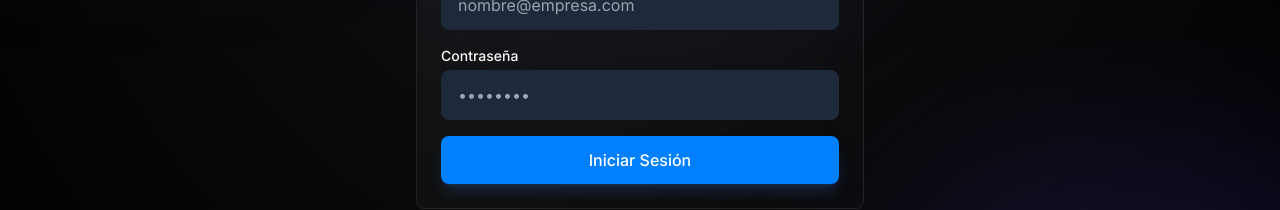
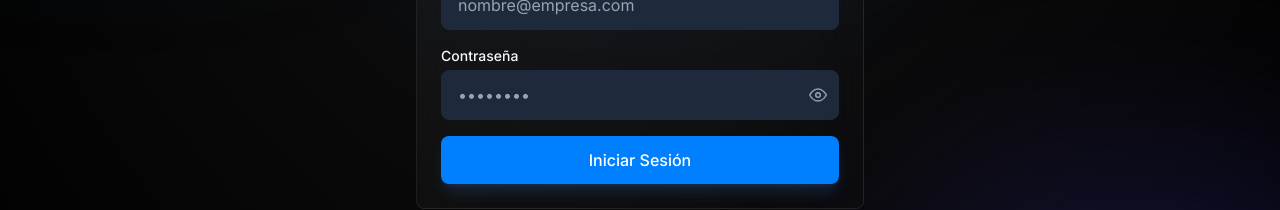
Before and after one commit to danideu/labhour, a Next.js app: page / in a window 1280 px wide. Shown: the part 394-604 px from the top of the page. Built offline with nearby package versions, Linux system fonts and the light colour scheme.

Commit message:
Añadir icono de ojo para mostrar/ocultar contraseña en login y formulario de usuarios

```diff
--- a/components/LoginForm.js
+++ b/components/LoginForm.js
@@ -2,12 +2,28 @@
 
 import { useState } from 'react';
 import { useRouter } from 'next/navigation';
+
+// Iconos de ojo
+const EyeIcon = () => (
+    <svg xmlns="http://www.w3.org/2000/svg" width="18" height="18" viewBox="0 0 24 24" fill="none" stroke="currentColor" strokeWidth="2" strokeLinecap="round" strokeLinejoin="round">
+        <path d="M1 12s4-8 11-8 11 8 11 8-4 8-11 8-11-8-11-8z" />
+        <circle cx="12" cy="12" r="3" />
+    </svg>
+);
+
+const EyeOffIcon = () => (
+    <svg xmlns="http://www.w3.org/2000/svg" width="18" height="18" viewBox="0 0 24 24" fill="none" stroke="currentColor" strokeWidth="2" strokeLinecap="round" strokeLinejoin="round">
+        <path d="M17.94 17.94A10.07 10.07 0 0 1 12 20c-7 0-11-8-11-8a18.45 18.45 0 0 1 5.06-5.94M9.9 4.24A9.12 9.12 0 0 1 12 4c7 0 11 8 11 8a18.5 18.5 0 0 1-2.16 3.19m-6.72-1.07a3 3 0 1 1-4.24-4.24" />
+        <line x1="1" y1="1" x2="23" y2="23" />
+    </svg>
+);
 
 export default function LoginForm() {
     const [email, setEmail] = useState('');
     const [password, setPassword] = useState('');
     const [error, setError] = useState('');
     const [loading, setLoading] = useState(false);
+    const [showPassword, setShowPassword] = useState(false);
     const router = useRouter();
 
     async function handleSubmit(e) {
@@ -59,13 +75,24 @@
             </div>
             <div>
                 <label className="block text-sm font-medium mb-1">Contraseña</label>
+                <div className="relative">
                     <input
-                    type="password"
+                        type={showPassword ? "text" : "password"}
                         value={password}
                         onChange={(e) => setPassword(e.target.value)}
                         placeholder="••••••••"
                         required
+                        className="pr-10"
                     />
+                    <button
+                        type="button"
+                        onClick={() => setShowPassword(!showPassword)}
+                        className="absolute right-3 top-1/2 -translate-y-1/2 text-slate-400 hover:text-white transition-colors"
+                        tabIndex={-1}
+                    >
+                        {showPassword ? <EyeOffIcon /> : <EyeIcon />}
+                    </button>
+                </div>
             </div>
             <button
                 type="submit"
--- a/components/UserForm.js
+++ b/components/UserForm.js
@@ -1,6 +1,21 @@
 'use client';
 
 import { useState, useEffect } from 'react';
+
+// Iconos de ojo
+const EyeIcon = () => (
+    <svg xmlns="http://www.w3.org/2000/svg" width="18" height="18" viewBox="0 0 24 24" fill="none" stroke="currentColor" strokeWidth="2" strokeLinecap="round" strokeLinejoin="round">
+        <path d="M1 12s4-8 11-8 11 8 11 8-4 8-11 8-11-8-11-8z" />
+        <circle cx="12" cy="12" r="3" />
+    </svg>
+);
+
+const EyeOffIcon = () => (
+    <svg xmlns="http://www.w3.org/2000/svg" width="18" height="18" viewBox="0 0 24 24" fill="none" stroke="currentColor" strokeWidth="2" strokeLinecap="round" strokeLinejoin="round">
+        <path d="M17.94 17.94A10.07 10.07 0 0 1 12 20c-7 0-11-8-11-8a18.45 18.45 0 0 1 5.06-5.94M9.9 4.24A9.12 9.12 0 0 1 12 4c7 0 11 8 11 8a18.5 18.5 0 0 1-2.16 3.19m-6.72-1.07a3 3 0 1 1-4.24-4.24" />
+        <line x1="1" y1="1" x2="23" y2="23" />
+    </svg>
+);
 
 export default function UserForm({ user, onSuccess, onCancel }) {
     const [formData, setFormData] = useState({
@@ -12,6 +27,8 @@
     });
     const [loading, setLoading] = useState(false);
     const [error, setError] = useState('');
+    const [showPassword, setShowPassword] = useState(false);
+    const [showConfirmPassword, setShowConfirmPassword] = useState(false);
 
     useEffect(() => {
         if (user) {
@@ -102,13 +119,24 @@
                 <label className="block text-sm font-medium mb-1 text-slate-300">
                     {user ? 'Contraseña (Dejar en blanco para mantener)' : 'Contraseña'}
                 </label>
+                <div className="relative">
                     <input
-                    type="password"
+                        type={showPassword ? "text" : "password"}
                         value={formData.password}
                         onChange={(e) => setFormData({ ...formData, password: e.target.value })}
                         required={!user}
                         placeholder={user ? "••••••••" : ""}
+                        className="pr-10"
                     />
+                    <button
+                        type="button"
+                        onClick={() => setShowPassword(!showPassword)}
+                        className="absolute right-3 top-1/2 -translate-y-1/2 text-slate-400 hover:text-white transition-colors"
+                        tabIndex={-1}
+                    >
+                        {showPassword ? <EyeOffIcon /> : <EyeIcon />}
+                    </button>
+                </div>
                 {!user && (
                     <p className="mt-1.5 text-xs text-slate-500">
                         Mínimo 8 caracteres, incluir mayúscula, minúscula y número
@@ -121,13 +149,24 @@
                     <label className="block text-sm font-medium mb-1 text-slate-300">
                         Confirmar Contraseña
                     </label>
+                    <div className="relative">
                         <input
-                        type="password"
+                            type={showConfirmPassword ? "text" : "password"}
                             value={formData.confirmPassword}
                             onChange={(e) => setFormData({ ...formData, confirmPassword: e.target.value })}
                             required
                             placeholder="Repite la contraseña"
+                            className="pr-10"
                         />
+                        <button
+                            type="button"
+                            onClick={() => setShowConfirmPassword(!showConfirmPassword)}
+                            className="absolute right-3 top-1/2 -translate-y-1/2 text-slate-400 hover:text-white transition-colors"
+                            tabIndex={-1}
+                        >
+                            {showConfirmPassword ? <EyeOffIcon /> : <EyeIcon />}
+                        </button>
+                    </div>
                 </div>
             )}
 
```
Lines whose indentation alone changed are shown as unchanged.
